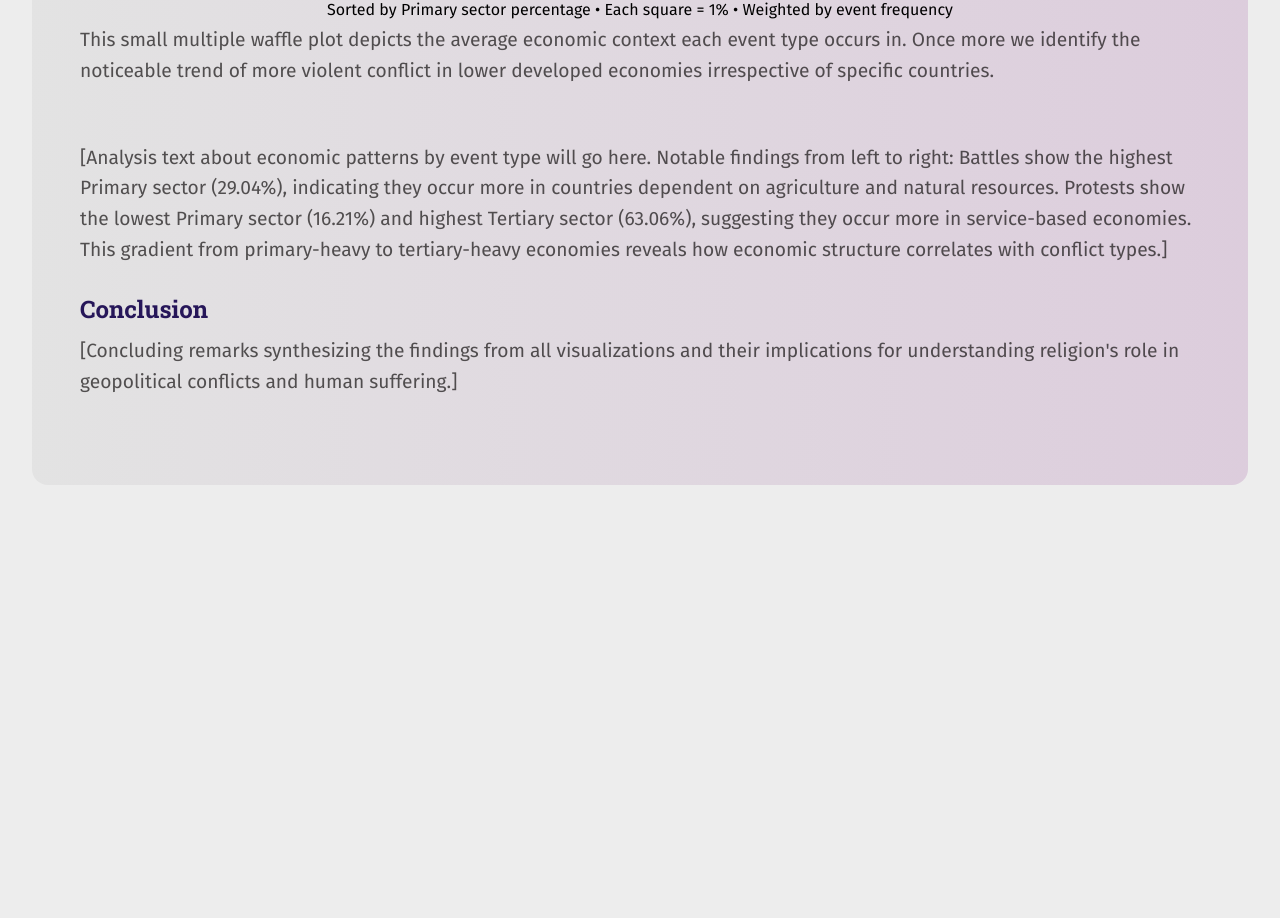
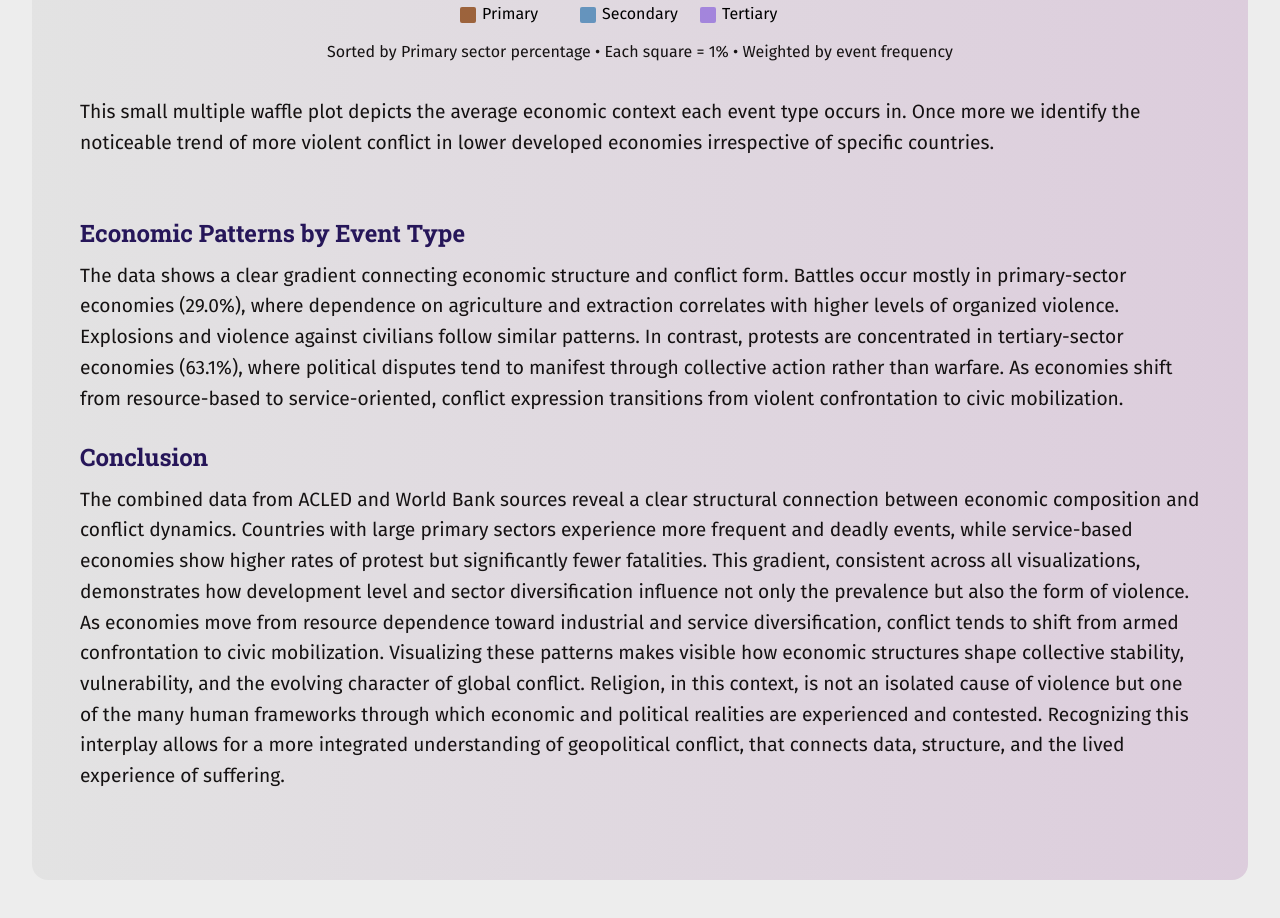
Before and after one commit to unige-vizis/vizis, a Vue app: page / in a window 1280 px wide. Shown: the part 5833-6751 px from the top of the page. Before the commit the page ends 6382 px from the top, so only its background shows below. Built offline with nearby package versions, Linux system fonts and the light colour scheme.

Commit message:
improve styling, add conclusion

```diff
--- a/public/src/assets/main.css
+++ b/public/src/assets/main.css
@@ -8,7 +8,7 @@
   --color-border-hover: #545454a6;
 
   --color-heading: #261659;
-  --color-text: #151212b5;
+  --color-text: #151212;
 
   /* Default width constraints */
   --text-content-width: 1400px;
--- a/public/src/components/Section2.vue
+++ b/public/src/components/Section2.vue
@@ -169,18 +169,29 @@ import WaffleChartSectors from './visualizations/WaffleChartSectors.vue'
     </div>
 
     <div class="section__inner">
+      <h3>Economic Patterns by Event Type</h3>
       <p>
-        [Analysis text about economic patterns by event type will go here. Notable findings from left to right: Battles
-        show the highest Primary sector (29.04%), indicating they occur more in countries dependent on agriculture and
-        natural resources. Protests show the lowest Primary sector (16.21%) and highest Tertiary sector (63.06%),
-        suggesting they occur more in service-based economies. This gradient from primary-heavy to tertiary-heavy
-        economies reveals how economic structure correlates with conflict types.]
+        The data shows a clear gradient connecting economic structure and conflict form. Battles occur mostly in
+        primary-sector economies (29.0%), where dependence on agriculture and extraction correlates with higher levels
+        of organized violence. Explosions and violence against civilians follow similar patterns. In contrast, protests
+        are concentrated in tertiary-sector economies (63.1%), where political disputes tend to manifest through
+        collective action rather than warfare. As economies shift from resource-based to service-oriented, conflict
+        expression transitions from violent confrontation to civic mobilization.
       </p>
 
       <h3>Conclusion</h3>
       <p>
-        [Concluding remarks synthesizing the findings from all visualizations and their implications for understanding
-        religion's role in geopolitical conflicts and human suffering.]
+        The combined data from ACLED and World Bank sources reveal a clear structural connection between economic
+        composition and conflict dynamics. Countries with large primary sectors experience more frequent and deadly
+        events, while service-based economies show higher rates of protest but significantly fewer fatalities. This
+        gradient, consistent across all visualizations, demonstrates how development level and sector diversification
+        influence not only the prevalence but also the form of violence. As economies move from resource dependence
+        toward industrial and service diversification, conflict tends to shift from armed confrontation to civic
+        mobilization. Visualizing these patterns makes visible how economic structures shape collective stability,
+        vulnerability, and the evolving character of global conflict. Religion, in this context, is not an isolated
+        cause of violence but one of the many human frameworks through which economic and political realities are
+        experienced and contested. Recognizing this interplay allows for a more integrated understanding of geopolitical
+        conflict, that connects data, structure, and the lived experience of suffering.
       </p>
     </div>
   </section>
--- a/public/src/components/visualizations/Heatmap.vue
+++ b/public/src/components/visualizations/Heatmap.vue
@@ -13,7 +13,6 @@ const props = defineProps({
 const chartRef = ref(null)
 const containerWidth = ref(0)
 const containerHeight = ref(0)
-const normalizeByPopulation = ref(false)
 
 // Load the data from viz4_heatmap_event_types_years.json
 import jsonData from '@/assets/data/viz4_heatmap_event_types_years.json'
@@ -53,7 +52,7 @@ function createChart() {
 
   const margin = { top: 20, right: 120, bottom: 60, left: 220 }
   const width = containerWidth.value - margin.left - margin.right
-  const height = 300 || containerHeight.value - margin.top - margin.bottom
+  const height = 300
 
   // Clear any existing chart
   d3.select(chartRef.value).selectAll('*').remove()
@@ -68,8 +67,9 @@ function createChart() {
   // Create scales
   const x = d3.scaleBand()
     .domain(years)
-    .range([0, width])
-    .padding(0.05)
+    .rangeRound([0, width])
+    .paddingInner(0.02)
+    .paddingOuter(0)
 
   const y = d3.scaleBand()
     .domain(eventTypes)
@@ -155,7 +155,7 @@ function createChart() {
     .attr('text-anchor', 'middle')
     .attr('dominant-baseline', 'middle')
     .attr('fill', d => getTextColor(d[metricKey], maxMetric))
-    .style('font-size', '1rem')
+    .style('font-size', '0.8rem')
     .style('font-weight', '600')
     .style('pointer-events', 'none')
     .text(d => (d[metricKey] >= 1000 ? (d[metricKey] / 1000).toFixed(1) + 'K' : d[metricKey]))
--- a/public/src/components/visualizations/WaffleChartSectors.vue
+++ b/public/src/components/visualizations/WaffleChartSectors.vue
@@ -15,7 +15,7 @@ onMounted(() => {
 function createChart() {
   if (!data.value) return
 
-  const margin = { top: 60, right: 20, bottom: 80, left: 20 }
+  const margin = { top: 70, right: 20, bottom: 90, left: 20 }
   const squareSize = 10
   const squareGap = 2
   const columns = 10
@@ -37,12 +37,20 @@ function createChart() {
   // Clear any existing chart
   d3.select(chartRef.value).selectAll('*').remove()
 
-  const svg = d3.select(chartRef.value)
-    .append('svg')
+  const contDiv = d3.select(chartRef.value)
+    .append('div')
     .attr('width', totalWidth)
     .attr('height', totalHeight)
     .attr('viewBox', `0 0 ${totalWidth} ${totalHeight}`)
     .attr('preserveAspectRatio', 'xMidYMid meet')
+    .style('margin-bottom', '2rem')
+
+    const chartDiv = contDiv.append('div')
+    .attr('width', totalWidth)
+    .attr('height', totalHeight)
+    .style('display', "flex")
+    .style('flex-wrap', "wrap")
+    .style('justify-content', "center")
 
   // Color scale for sectors - matching viz2 colors
   const sectorColors = {
@@ -66,8 +74,13 @@ function createChart() {
 
   // Create a waffle chart for each event type (all in one row)
   eventTypes.forEach((eventType, index) => {
-    const xOffset = margin.left + index * (chartWidth + gapBetweenCharts)
+    const xOffset = 0
     const yOffset = margin.top
+
+    const svg = chartDiv.append('svg')
+      .attr('height', chartHeight + margin.bottom)
+      .style('flex', "0")
+      .style('min-width', "120px")
 
     const chartGroup = svg.append('g')
       .attr('transform', `translate(${xOffset}, ${yOffset})`)
@@ -77,13 +90,45 @@ function createChart() {
     const primaryPct = primarySector ? primarySector.percentage : 0
 
     // Add title for this waffle chart
-    chartGroup.append('text')
+    const titleText = chartGroup.append('text')
       .attr('x', chartWidth / 2)
-      .attr('y', -35)
+      .attr('y', -55)
       .attr('text-anchor', 'middle')
-      .style('font-size', '0.7rem')
-      .style('font-weight', 'bold')
-      .text(eventType.event_type)
+      .style('font-size', '0.8rem')
+      .style('font-weight', '700')
+
+    const text = eventType.event_type;
+
+    // Measure text width (approximate)
+    const canvas = document.createElement('canvas');
+    const ctx = canvas.getContext('2d');
+    ctx.font = 'bold 0.8rem sans-serif';
+    const textWidth = ctx.measureText(text).width;
+
+    if (textWidth > (chartWidth / 2)) {
+      // Split text into words
+      const words = text.split(' ');
+      const mid = Math.ceil(words.length / 2);
+
+      // First line
+      titleText.append('tspan')
+        .attr('x', chartWidth / 2)
+        .attr('dy', 0)
+        .text(words.slice(0, mid).join(' '))
+        .style('font-size', '0.8rem')
+        .style('font-weight', '700');
+
+      // Second line
+      titleText.append('tspan')
+        .attr('x', chartWidth / 2)
+        .attr('dy', '1em')
+        .text(words.slice(mid).join(' '))
+        .style('font-size', '0.8rem')
+        .style('font-weight', '700');
+    } else {
+      // Single line
+      titleText.text(text);
+    }
 
     // Add primary sector percentage below title
     chartGroup.append('text')
@@ -169,11 +214,19 @@ function createChart() {
 
   // Add global legend at the bottom
   const legendY = totalHeight - 50
-  const legend = svg.append('g')
-    .attr('transform', `translate(${totalWidth / 2 - 225}, ${legendY})`)
+  const legendItemWidth = 120
+  const contLegend = contDiv.append('div')
+  .style('margin-top', "0")
+  .style('display', "flex")
+  .style('justify-content', "center")
+
+  const legend = contLegend.append('svg')
+    .attr('transform', `translate(0, 0)`)
+    .style('margin', `0`)
+    .attr('width', `${legendItemWidth * 3}`)
+    .style('height', "2rem")
 
   const sectors = ['Primary', 'Secondary', 'Tertiary']
-  const legendItemWidth = 150
 
   sectors.forEach((sector, i) => {
     const legendItem = legend.append('g')
@@ -195,11 +248,13 @@ function createChart() {
   })
 
   // Add note about data
-  svg.append('text')
+  contDiv.append('div')
     .attr('x', totalWidth / 2)
     .attr('y', totalHeight - 10)
     .attr('text-anchor', 'middle')
     .style('font-size', '1rem')
+    .style('margin','0 auto')
+    .style('width','fit-content')
     .text('Sorted by Primary sector percentage • Each square = 1% • Weighted by event frequency')
 }
 </script>
```
